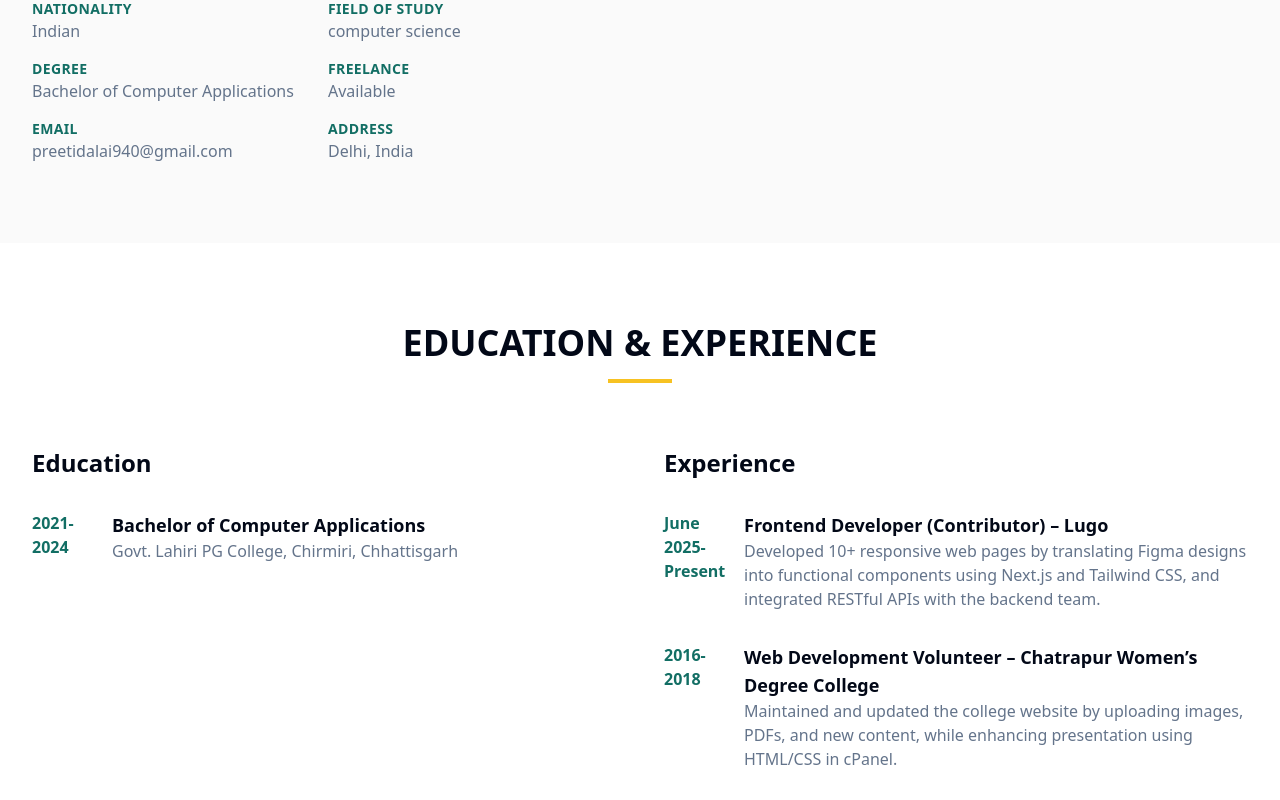
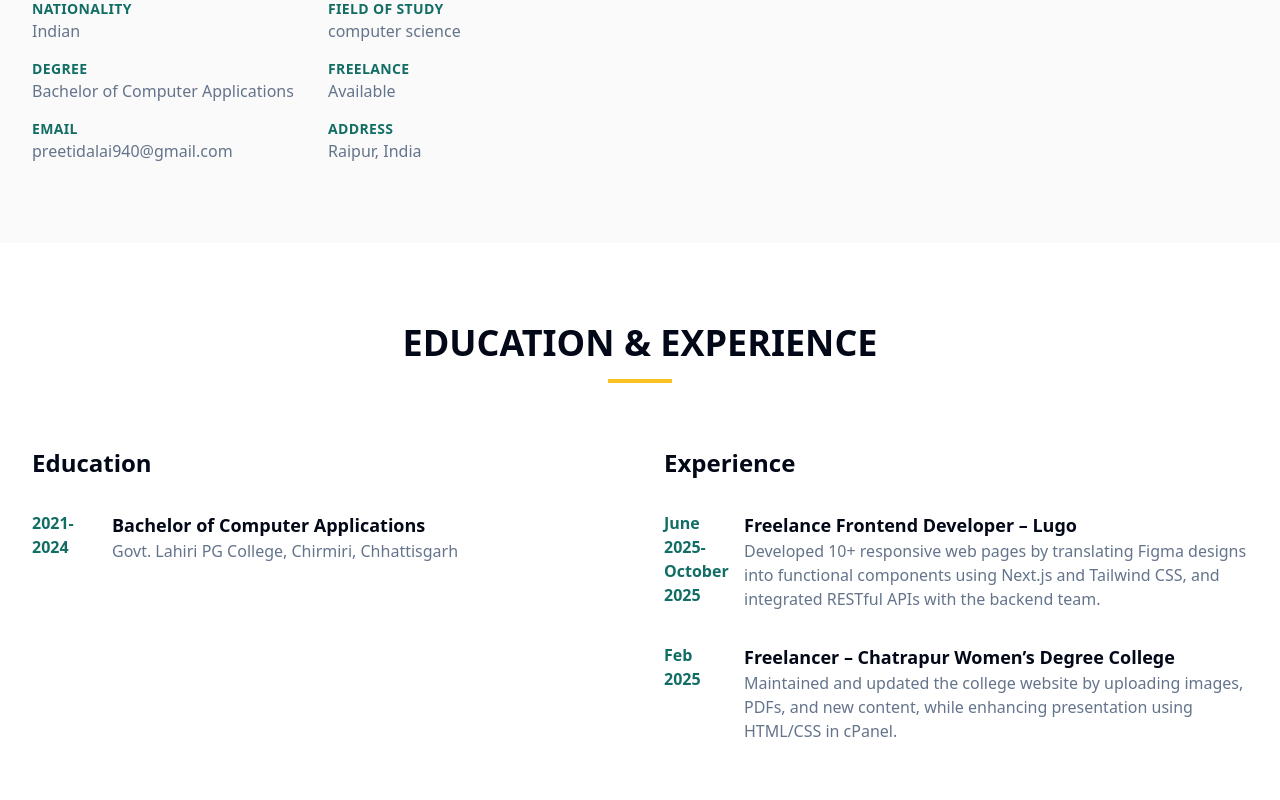
Before and after one commit to PD203/PreetiDalaiDev, a React (Vite) app: page /about in a window 1280 px wide. Shown: the part 880-1680 px from the top of the page. Built offline with nearby package versions, Linux system fonts and the light colour scheme.

Commit message:
data updated

```diff
--- a/src/components/sections/About.tsx
+++ b/src/components/sections/About.tsx
@@ -10,7 +10,7 @@ const About = () => {
     { label: 'Degree', value: 'Bachelor of Computer Applications' },
     { label: 'Freelance', value: 'Available' },
     { label: 'Email', value: 'preetidalai940@gmail.com' },
-    { label: 'Address', value: 'Delhi, India' }
+    { label: 'Address', value: 'Raipur, India' }
   ];
 
   return (
--- a/src/pages/AboutPage.tsx
+++ b/src/pages/AboutPage.tsx
@@ -39,16 +39,16 @@ const AboutPage = () => {
                 <h3 className="text-2xl font-bold text-foreground mb-8">Experience</h3>
                 <div className="space-y-8">
                   <div className="flex space-x-4">
-                    <div className="flex-shrink-0 w-16 text-primary font-bold">June 2025-Present</div>
+                    <div className="flex-shrink-0 w-16 text-primary font-bold">June 2025- October 2025</div>
                     <div>
-                      <h4 className="text-lg font-bold text-foreground">Frontend Developer (Contributor) – Lugo</h4>
+                      <h4 className="text-lg font-bold text-foreground">Freelance Frontend Developer – Lugo</h4>
                       <p className="text-muted-foreground">Developed 10+ responsive web pages by translating Figma designs into functional components using Next.js and Tailwind CSS, and integrated RESTful APIs with the backend team.</p>
                     </div>
                   </div>
                   <div className="flex space-x-4">
-                    <div className="flex-shrink-0 w-16 text-primary font-bold">2016-2018</div>
+                    <div className="flex-shrink-0 w-16 text-primary font-bold">Feb 2025</div>
                     <div>
-                      <h4 className="text-lg font-bold text-foreground">Web Development Volunteer – Chatrapur Women’s Degree College</h4>
+                      <h4 className="text-lg font-bold text-foreground">Freelancer – Chatrapur Women’s Degree College</h4>
                       <p className="text-muted-foreground">Maintained and updated the college website by uploading images, PDFs, and new content, while enhancing presentation using HTML/CSS in cPanel.</p>
                     </div>
                   </div>
```
Also changed, not shown: src/assets/profile-side.jpeg (added), src/assets/profile-side.jpg (deleted).
